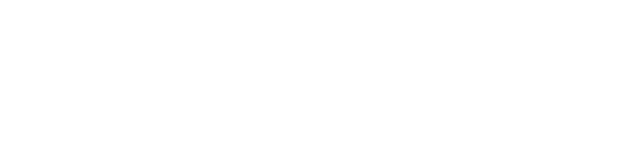
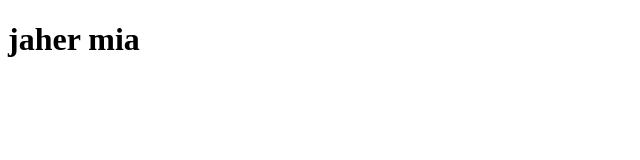
Before and after one commit to jahermia/my-first-repo, a plain HTML site: page index.html in a window 1280 px wide. Shown: the whole page, without its empty margins (0-640 px from the left). Drawn offline with Linux system fonts and the light colour scheme.

Commit message:
add header

```diff
--- a/index.html
+++ b/index.html
@@ -7,6 +7,6 @@
     <title>Document</title>
 </head>
 <body>
-
+    <h1>jaher mia</h1>
 </body>
 </html>
```
